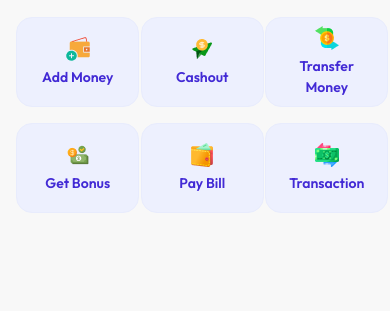
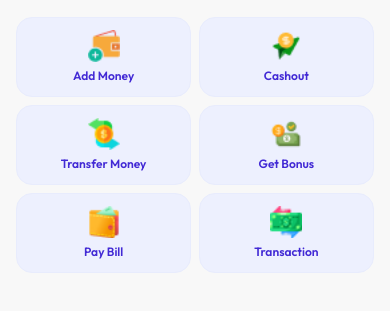
Before and after one commit to raidibney/payoo_full_functional_websitee, a plain HTML site: page home.html in a window 390 px wide. Shown: the part 225-536 px from the top of the page. Drawn offline with nearby package versions, Linux system fonts and the light colour scheme.

Commit message:
adding responsive ness

```diff
--- a/home.html
+++ b/home.html
@@ -55,40 +55,58 @@
     </header>
      <!--the login page is starting from here -->
     <section class="w-11/12 mx-auto gap-4 py-10 space-y-5">
-        <h2 class="text-3xl font-bold">Welcome to Pay<span class="text-primary">oo</span></h2>
-         <p class="text-neutral/50">Enjoy easy and convenient financial services with us. Cashout charge is low and </p>
+    <h2 class="text-3xl font-bold">
+        Welcome to Pay<span class="text-primary">oo</span>
+    </h2>
 
-         <div class="button grid grid-cols-3 flex-col gap-4">
+    <p class="text-neutral/50">
+        Enjoy easy and convenient financial services with us. Cashout charge is low and
+    </p>
+
+    <div class="button grid grid-cols-2 sm:grid-cols-3 gap-2 sm:gap-4 justify-items-center">
+
         <!--button 1-->
-             <div onclick="showonly('addmoneyy')" class="btn rounded-2xl flex-col w-[123px] h-[90px] btn-primary btn-soft">
-             <img src="./assets/opt-1.png" alt="">
-             <p>Add Money</p>
+        <div onclick="showonly('addmoneyy')"
+        class="btn rounded-2xl flex-col w-full sm:w-[123px] h-[80px] sm:h-[90px] btn-primary btn-soft">
+            <img src="./assets/opt-1.png" alt="" class="w-8 sm:w-10">
+            <p class="text-xs sm:text-sm">Add Money</p>
         </div>
+
         <!--button 2-->
-            <div onclick="showonly('cashout')" class="btn rounded-2xl flex-col w-[123px] h-[90px] btn-primary btn-soft">
-             <img src="./assets/opt-2.png" alt="">
-             <p>Cashout</p>
+        <div onclick="showonly('cashout')"
+        class="btn rounded-2xl flex-col w-full sm:w-[123px] h-[80px] sm:h-[90px] btn-primary btn-soft">
+            <img src="./assets/opt-2.png" alt="" class="w-8 sm:w-10">
+            <p class="text-xs sm:text-sm">Cashout</p>
         </div>
+
         <!--button 3-->
-             <div onclick="showonly('transfer-money')" class="btn rounded-2xl flex-col w-[123px] h-[90px] btn-primary btn-soft">
-             <img src="./assets/opt-3.png" alt="">
-             <p>Transfer Money</p>
+        <div onclick="showonly('transfer-money')"
+        class="btn rounded-2xl flex-col w-full sm:w-[123px] h-[80px] sm:h-[90px] btn-primary btn-soft">
+            <img src="./assets/opt-3.png" alt="" class="w-8 sm:w-10">
+            <p class="text-xs sm:text-sm">Transfer Money</p>
         </div>
+
         <!--button 4-->
-                <div onclick="showonly('bonus')" class="btn rounded-2xl flex-col w-[123px] h-[90px] btn-primary btn-soft">
-                <img src="./assets/opt-4.png" alt="">
-                <p>Get Bonus</p> </div>
+        <div onclick="showonly('bonus')"
+        class="btn rounded-2xl flex-col w-full sm:w-[123px] h-[80px] sm:h-[90px] btn-primary btn-soft">
+            <img src="./assets/opt-4.png" alt="" class="w-8 sm:w-10">
+            <p class="text-xs sm:text-sm">Get Bonus</p>
+        </div>
 
         <!--button 5-->
-            <div onclick="showonly('pay-bill')" class="btn rounded-2xl flex-col w-[123px] h-[90px] btn-primary btn-soft">
-                <img src="./assets/opt-5.png" alt="">
-                <p>Pay Bill</p>
+        <div onclick="showonly('pay-bill')"
+        class="btn rounded-2xl flex-col w-full sm:w-[123px] h-[80px] sm:h-[90px] btn-primary btn-soft">
+            <img src="./assets/opt-5.png" alt="" class="w-8 sm:w-10">
+            <p class="text-xs sm:text-sm">Pay Bill</p>
         </div>
 
         <!--button 6-->
-            <div onclick="showonly('history')" class="btn rounded-2xl flex-col w-[123px] h-[90px] btn-primary btn-soft">
-                <img src="./assets/opt-6.png" alt="">
-                <p>Transaction</p>
+        <div onclick="showonly('history')"
+        class="btn rounded-2xl flex-col w-full sm:w-[123px] h-[80px] sm:h-[90px] btn-primary btn-soft">
+            <img src="./assets/opt-6.png" alt="" class="w-8 sm:w-10">
+            <p class="text-xs sm:text-sm">Transaction</p>
+        </div>
+
     </div>
 </section>
 <!--add money section is starting from here-->
```
Lines whose indentation alone changed are shown as unchanged.
